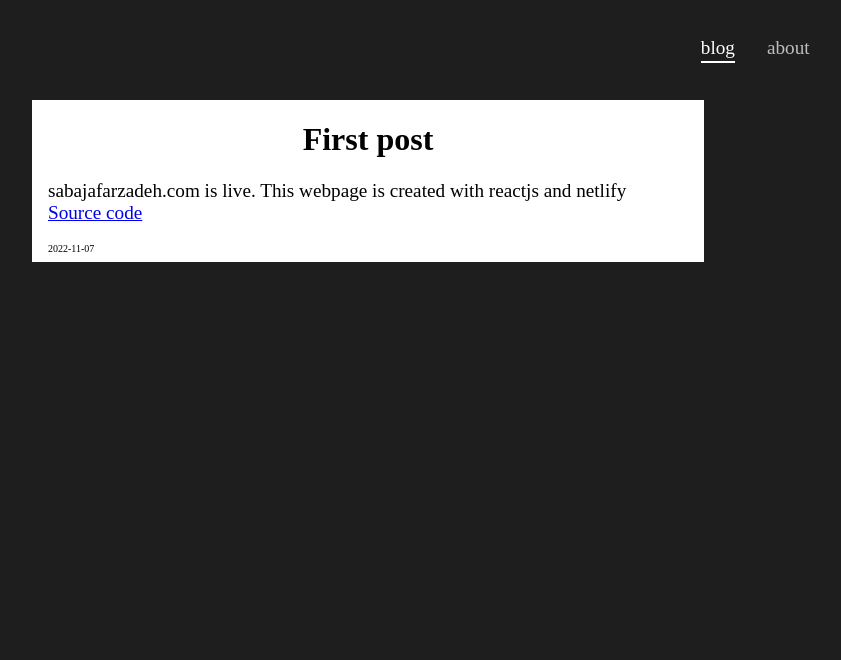
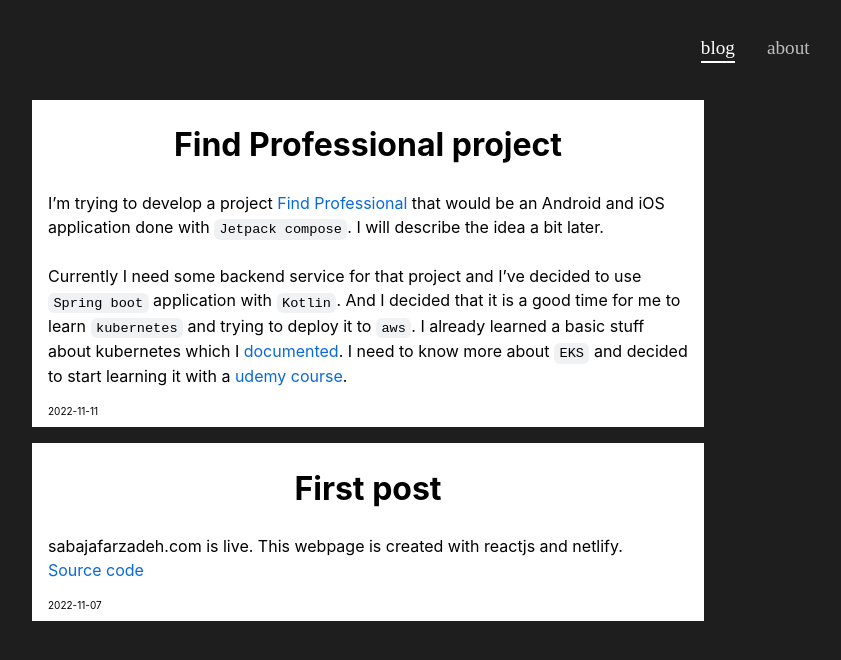
Before and after one commit to hulkdx/sabajafarzadeh.com, a React app: page / in a window 1280 px wide. Shown: the top 660 px of the page, without its empty margins (272-1113 px from the left). Built offline with nearby package versions, Linux system fonts and the light colour scheme.

Commit message:
FindProfessional blog

```diff
--- a/src/components/pages/blog/BlogPage.css
+++ b/src/components/pages/blog/BlogPage.css
@@ -21,10 +21,35 @@
 
 .blog p {
   white-space: pre-line;
-  font-size: larger;
+  font-family: -apple-system, BlinkMacSystemFont, 'Segoe UI', Helvetica, Arial, sans-serif,
+    'Apple Color Emoji', 'Segoe UI Emoji';
+  font-size: 16px;
+  line-height: 1.5;
+  word-wrap: break-word;
 }
 
 .blog-date {
   margin-bottom: 8px;
   font-size: x-small;
 }
+
+.blog {
+  font-family: -apple-system, BlinkMacSystemFont, 'Segoe UI', Helvetica, Arial, sans-serif,
+    'Apple Color Emoji', 'Segoe UI Emoji';
+  font-size: 16px;
+  line-height: 1.5;
+  word-wrap: break-word;
+}
+
+.blog code {
+  padding: 0.2em 0.4em;
+  margin: 0;
+  font-size: 85%;
+  background-color: rgba(175, 184, 193, 0.2);
+  border-radius: 6px;
+}
+
+.blog a {
+  color: #0969da;
+  text-decoration: none;
+}
--- a/src/components/pages/blog/data.jsx
+++ b/src/components/pages/blog/data.jsx
@@ -1,13 +1,36 @@
-/* eslint-disable react/no-unescaped-entities */
-/* eslint-disable quotes */
+/* eslint-disable */
 import React from 'react';
 
 export default [
   {
+    title: 'Find Professional project',
+    content: (
+      <>
+        I’m trying to develop a project{' '}
+        <a href="https://github.com/hulkdx/FindProfessional">Find Professional</a> that would be an
+        Android and iOS application done with <code>Jetpack compose</code>. I will describe the idea
+        a bit later.
+        <br />
+        <br />
+        Currently I need some backend service for that project and I’ve decided to use{' '}
+        <code>Spring boot</code> application with <code>Kotlin</code>. And I decided that it is a
+        good time for me to learn <code>kubernetes</code> and trying to deploy it to{' '}
+        <code>aws</code>. I already learned a basic stuff about kubernetes which I{' '}
+        <a href="https://github.com/hulkdx/DocsK8S">documented</a>. I need to know more about{' '}
+        <code>EKS</code> and decided to start learning it with a{' '}
+        <a href="https://udemy.com/course/aws-eks-kubernetes-masterclass-devops-microservices/">
+          udemy course
+        </a>
+        .
+      </>
+    ),
+    date: '2022-11-11',
+  },
+  {
     title: 'First post',
     content: (
       <>
-        sabajafarzadeh.com is live. This webpage is created with reactjs and netlify
+        sabajafarzadeh.com is live. This webpage is created with reactjs and netlify.
         <br />
         <a href="https://github.com/hulkdx/hulkdx_website_frontend">Source code</a>
       </>
```
Also changed, not shown: 1 other file (tests, documents, lock files or other folders).
